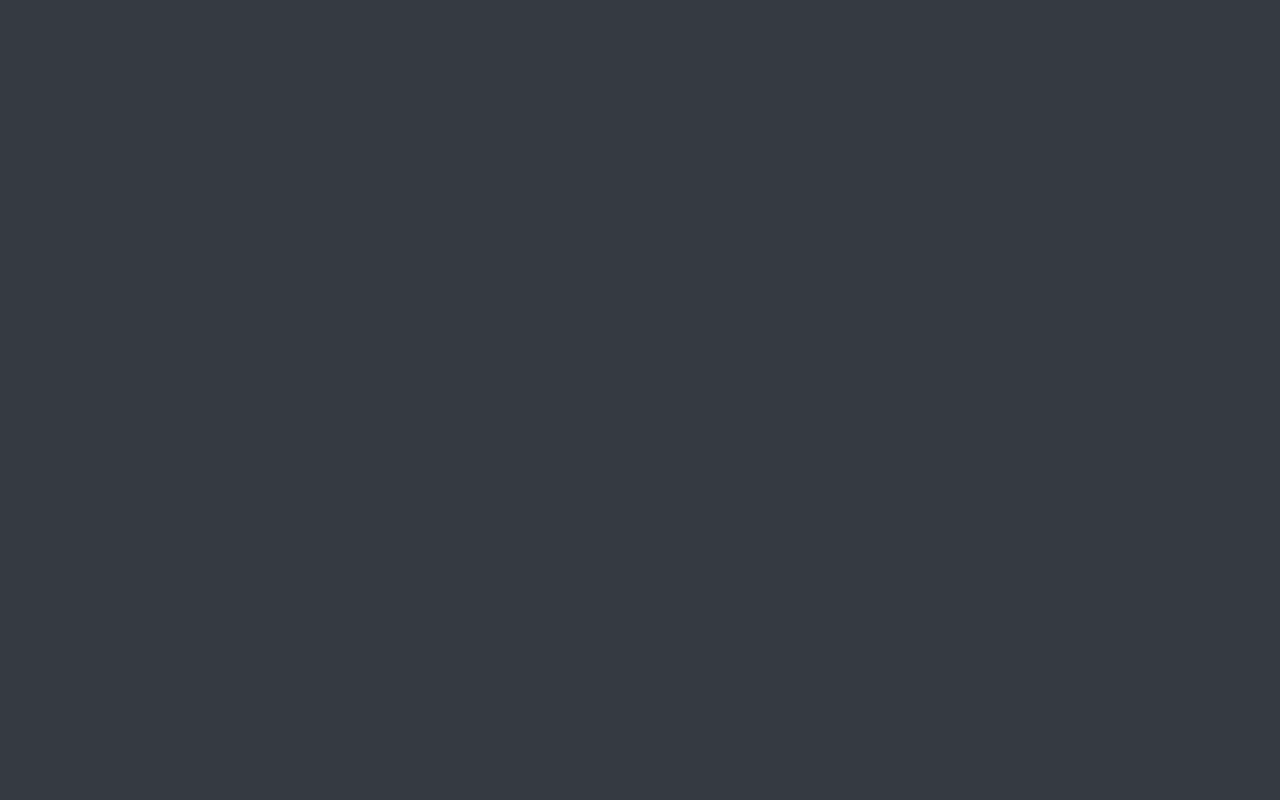
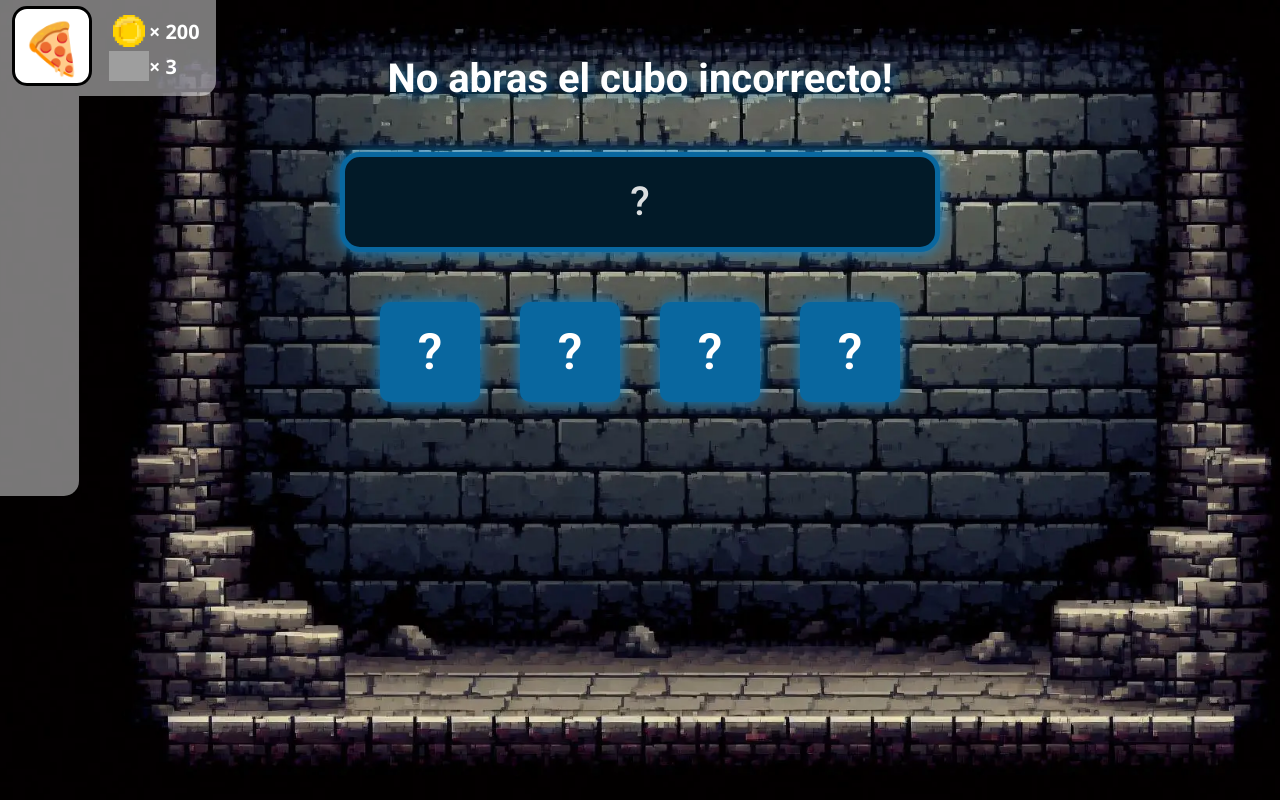
Before and after one commit to ivanchio97/dungeoncode1, a React (Vite) app: page /stringsEvent in a window 1280 px wide. Before the commit this address had no page. Built offline with nearby package versions, Linux system fonts and the light colour scheme; grey boxes are pictures that could not be loaded.

Commit message:
event2 added

```diff
--- a/src/App.jsx
+++ b/src/App.jsx
@@ -6,7 +6,9 @@ import { SlimeProvider} from './contexts/SlimeProvider'
 import Menu from './views/Menu'
 import { ToastContainer } from 'react-toastify'
 import Shop from './views/Shop'
-import EventRoom from './views/EventRoom'
+import EventRoom from './views/events/EventRoom'
+import EventRoom2 from './views/events/EventRoom2'
+import StringsEvent from './views/events/StringsEvent'
 
 
 function App() {
@@ -32,6 +34,8 @@ function Wrapper(){
             <Route path='/game' element={<Room />} key={dataPlayer.level} />
             <Route path="/shop" element={<Shop />} />
             <Route path='/event' element={<EventRoom />} />
+            <Route path='/event2' element = {<EventRoom2 />} />
+            <Route path='/stringsEvent' element = {<StringsEvent />} />
     </Routes>
   )
 }
--- a/src/index.css
+++ b/src/index.css
@@ -6,6 +6,7 @@
 }
 body{
   background-color: #353A42;
+  font-family: 'Roboto';
 }
 .gold{
   color:gold;
--- a/src/styles/EventRoom.css
+++ b/src/styles/EventRoom.css
@@ -42,7 +42,7 @@
     line-height: 29px;
     padding-left: 10px;
 }
-.event .info strong{
+ .info strong{
     color: gold;
     font-style: italic;
     font-size: 20px;
@@ -73,3 +73,10 @@
 .options button .yes{
     color: greenyellow;
 }
+.info2{
+    font-size: 25px;
+}
+.info2 strong{
+    color:gold;
+    font-size: 35px;
+}
--- /dev/null
+++ b/src/styles/StringsEvent.css
@@ -0,0 +1,56 @@
+.strings-event {
+  background-image: url('../assets/pared.webp');
+  height: 100vh;
+  width: 100vw;
+  min-width: 1000px;
+  background-size: cover;
+  cursor: url('../assets/arrow.png'), auto;
+  padding: 55px;
+  user-select: none;
+  color: white;
+  text-align: center;
+  display: flex;
+  flex-direction: column;
+  gap: 20px;
+  align-items: center;
+
+}
+.strings-event h1{
+    text-shadow: 5px 5px 13px #0e5b88;
+    font-size: 40px;
+}
+.premio{
+    background-color: #021a28;
+    height: 100px;
+    width: 600px;
+    border: 5px solid #09679F;
+    box-shadow: 0px 0px 15px #108dd6;
+    border-radius: 20px;
+    font-size: 40px;
+    line-height: 90px;
+    text-align: center;
+    color: rgba(255, 255, 255, 0.855);
+    margin-top: 30px;
+    font-weight: 500;
+}
+.cuadros{
+    display: flex;
+    width: 600px;
+    justify-content: space-evenly;
+    margin-top: 30px;
+}
+.cuadro{
+    height: 100px;
+    width: 100px;
+    background-color: #09679F;
+    border-radius: 10px;
+    text-align: center;
+    font-size: 50px;
+    font-weight: 600;
+    line-height: 100px;
+    box-shadow: 0px 0px 15px #0e86cb;
+}
+.cuadro:hover{
+    background-color: #2893d1;
+    cursor: url('../assets/hand.png'), auto;
+}
--- /dev/null
+++ b/src/views/events/EventRoom2.jsx
@@ -0,0 +1,96 @@
+import React, { useContext, useState } from 'react'
+import '../../styles/EventRoom.css'
+import ojos from '../../assets/ojos.webp'
+import PlayerData from '../../components/PlayerData'
+import EventBanner from '../../components/EventBanner'
+import { Data } from '../../contexts/DataProvider'
+import { useNavigate } from 'react-router-dom'
+
+const EventRoom2 = () => {
+
+  const { dataPlayer, setDataPlayer } = useContext(Data)
+
+  const navigate = useNavigate()
+  const [contenido, setContenido] = useState(null)
+
+  const mensaje1 = (
+    <div className='info2'>
+      <h3>¡Sabía que aceptarías!</h3>
+      <div className="options">
+        <button onClick={go} >Jugar</button>
+      </div>
+    </div>
+  )
+
+    const mensaje2 = (
+    <div className='info2'>
+      <h3>¡Así no funcionan las cosas aquí!. Te lo repito:</h3>
+      <strong>¿QUIERES JUGAR?</strong>
+      <div className="options">
+        <button onClick={go} >Jugar 😳 </button>
+      </div>
+    </div>
+  )
+
+
+  function response(answer) {
+    if (answer === "yes") {
+      setContenido(mensaje1)
+    }
+    else {
+      setContenido(mensaje2)
+    }
+  }
+  function go(){
+    navigate("/stringsEvent")
+  }
+
+  return (
+    <div className='level3'>
+      <PlayerData />
+
+      <div className='event'>
+
+
+        <EventBanner
+          title="El rincón de los cubos flotantes"
+          top={110}
+          left={470}
+          scale={0.7}
+        />
+
+
+        <img src={ojos} alt="" />
+
+
+        {contenido ? (
+          contenido
+        ) : (
+          <div className='info'>
+            <h3>
+              Entras en un cuarto repleto de oscuridad.
+              Unos ojos te miran fijamente. <br/>
+              <strong>
+                ¡Abre uno!, ¡Abre dos!... ¿Abre todos? <br />
+                ¿Quieres jugar a los cubos?
+              </strong>
+            </h3>
+
+            <div className='options'>
+              <button onClick={() => response("yes")}>
+                <span className='yes'> Estem... ¿Bueno? </span> - Jugar
+              </button>
+
+              <button onClick={() => response("no")}>
+                <span className='no'>¡No! 😨</span> - Huir
+              </button>
+            </div>
+          </div>
+        )}
+
+      </div>
+    </div>
+  )
+}
+
+export default EventRoom2
--- /dev/null
+++ b/src/views/events/StringsEvent.jsx
@@ -0,0 +1,65 @@
+import React,{useContext, useEffect, useState} from 'react'
+import '../../styles/StringsEvent.css'
+import PlayerData from '../../components/PlayerData'
+import { Data } from '../../contexts/DataProvider'
+
+const StringsEvent = () => {
+
+ const [strings, setStrings] = useState(["1L","5C","20C","lost"])
+ const [premio, setPremio] = useState("?")
+ const {dataPlayer, setDataPlayer} = useContext(Data)
+ function shuffle(array) {
+  const arr = [...array]; // copia para no mutar
+  for (let i = arr.length - 1; i > 0; i--) {
+    const j = Math.floor(Math.random() * (i + 1));
+    [arr[i], arr[j]] = [arr[j], arr[i]];
+  }
+  return arr;
+}
+
+ useEffect(()=>{
+    setStrings(shuffle(strings))
+ },[])
+
+ function choose(item){
+   switch(item){
+    case "1L":
+     setPremio("¡Ganaste 💖 x 1!")
+    break;
+
+    case "5C":
+     setPremio("¡Ganaste  5 monedas 😁!")
+    break;
+
+    case "20C":
+     setPremio("¡Ganaste 20 monedas! 😱😎")
+    break;
+
+    case "lost":
+     alert("¡El cubo explotó!")
+     setPremio("Perdiste una vida 😭")
+    break;
+   }
+ }
+
+  return (
+    <div className='strings-event'>
+      <PlayerData />
+      <h1>No abras el cubo incorrecto!</h1>
+      <div className='premio'>{premio}</div>
+      <div className='cuadros'>
+        {
+          strings.map((item)=>{
+            return(
+                <div className='cuadro' onClick={()=>choose(item)}>
+                    ?
+                </div>
+            )
+          })
+        }
+      </div>
+    </div>
+  )
+}
+
+export default StringsEvent
```
Also changed, not shown: src/views/events/EventRoom.jsx (renamed from src/views/EventRoom.jsx, +5 -5 lines), src/assets/ojos.webp (added), src/assets/pared.webp (added).
